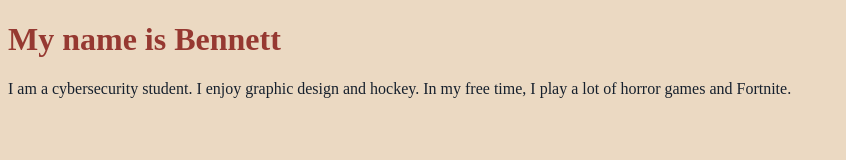
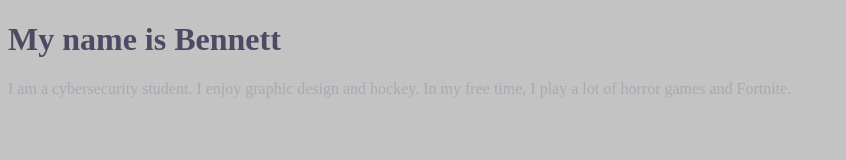
Before and after one commit to bkeith1/bkeith1.github.io, a plain HTML site: page index.html in a window 1280 px wide. Shown: the whole page, without its empty margins (0-846 px from the left). Drawn offline with Linux system fonts and the light colour scheme.

Commit message:
Update index.html

```diff
--- a/index.html
+++ b/index.html
@@ -4,13 +4,13 @@
       <title>My Personal Introduction</title>
       <style>
         body{
-          background-color: #ebd9c2;
+          background-color: #C3C3C3;
         }
         h1{
-          color: #963931;
+          color: #4C4B63;
         }
         p{
-          color: #16202d;
+          color: #ABA8B2;
         }
       </style>
     </head>
```
